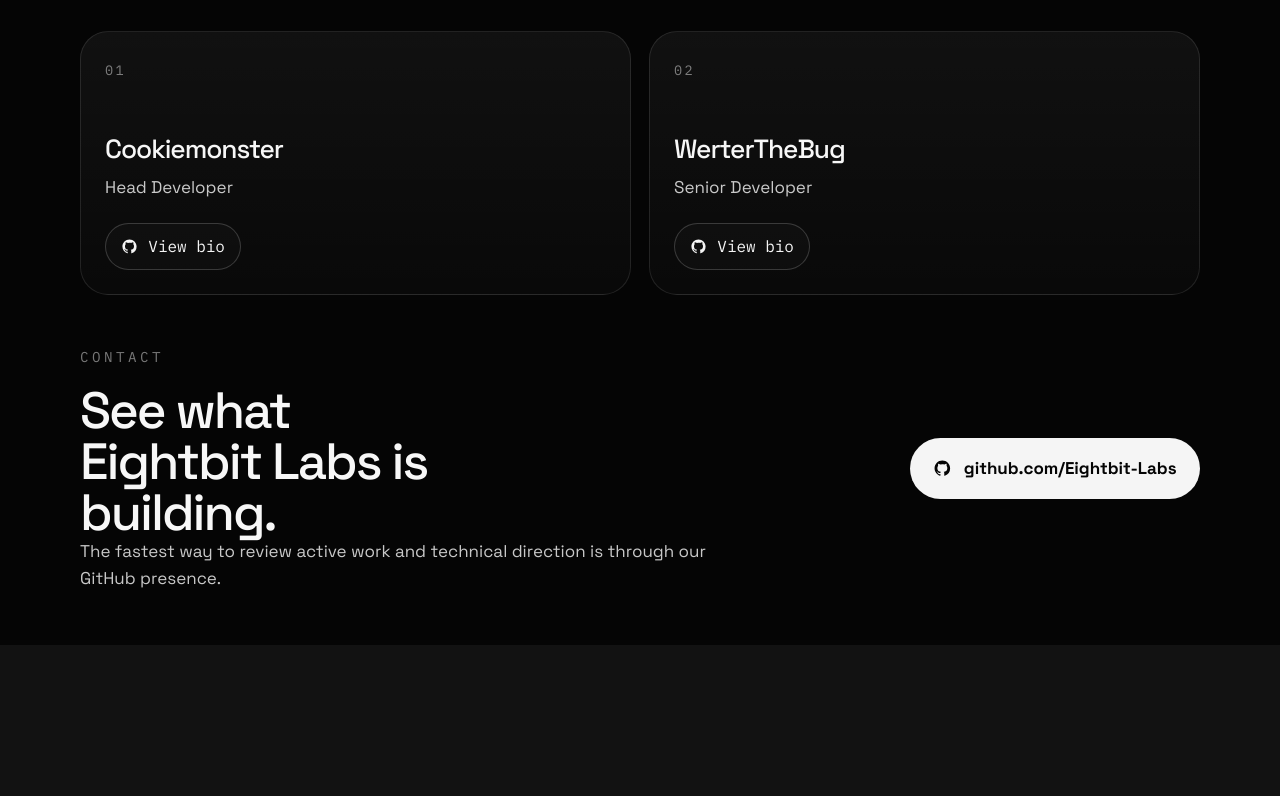
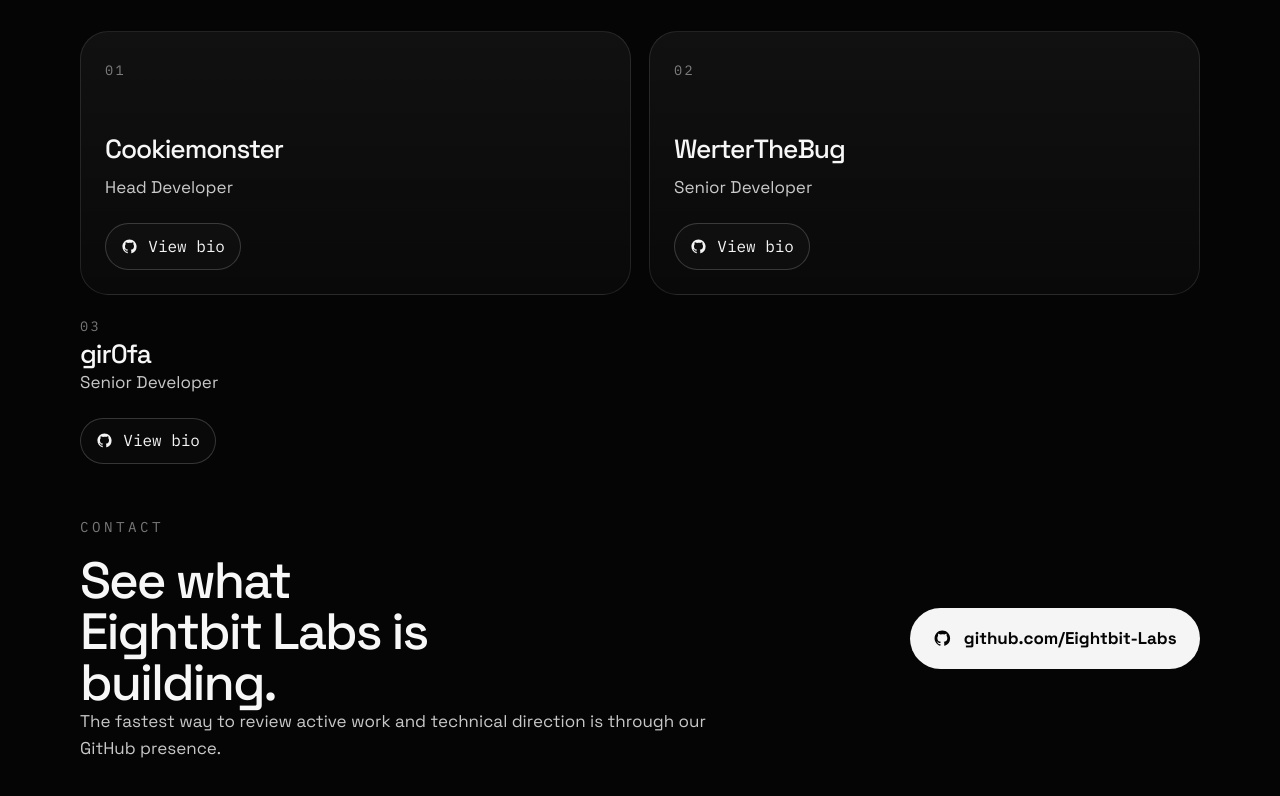
Before and after one commit to Eightbit-Labs/website, a React (Vite) app: page / in a window 1280 px wide. Shown: the part 1922-2718 px from the top of the page. Before the commit the page ends 2567 px from the top, so only its background shows below. Built offline with nearby package versions, Linux system fonts and the light colour scheme.

Commit message:
feat: new member card

```diff
--- a/src/App.tsx
+++ b/src/App.tsx
@@ -195,6 +195,20 @@ function App() {
               View bio
             </a>
           </article>
+          <article>
+            <span className="card-index">03</span>
+            <h3>gir0fa</h3>
+            <p className="team-role">Senior Developer</p>
+            <a
+              className="team-link btn-animated"
+              href="https://github.com/wbrous"
+              target="_blank"
+              rel="noreferrer"
+            >
+              <GithubIcon />
+              View bio
+            </a>
+          </article>
         </div>
       </section>
 
```
